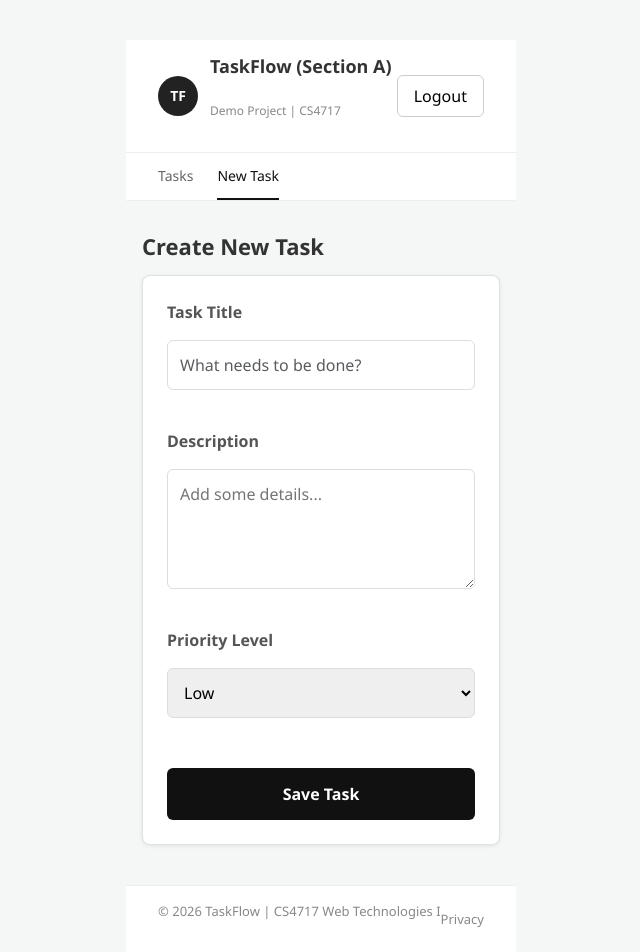
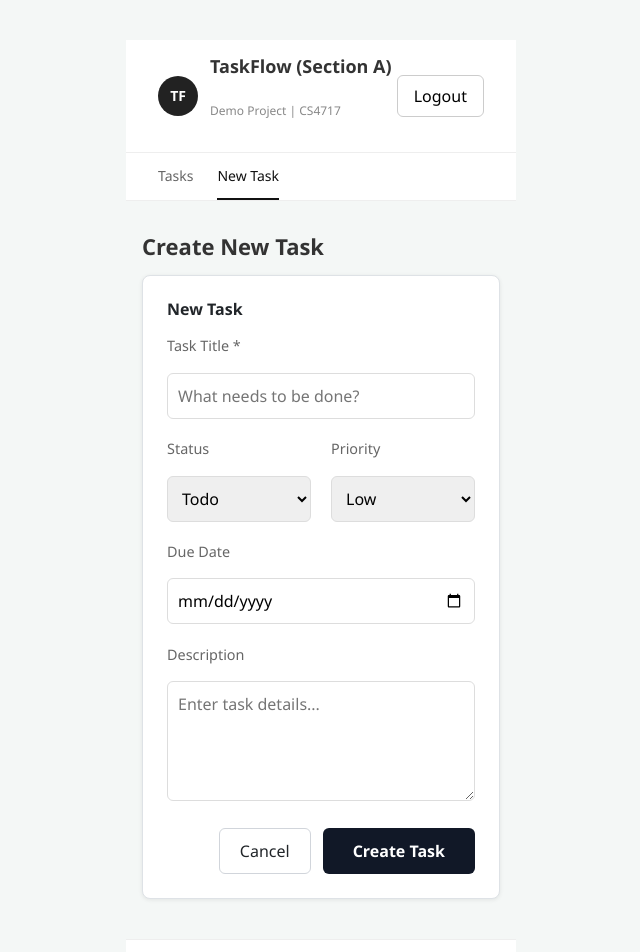
Before and after one commit to Lujain-Mahesar/Taskflow_FinalProject, a React (Vite) app in the folder frontend/: page /create in a window 1280 px wide. Shown: the top 952 px of the page, without its empty margins (319-959 px from the left). Built offline with nearby package versions, Linux system fonts and the light colour scheme.

Commit message:
Commit 2: Connect form to POST /tasks

```diff
--- a/frontend/src/pages/CreateTaskPage.tsx
+++ b/frontend/src/pages/CreateTaskPage.tsx
@@ -1,85 +1,153 @@
- // Commit 1: Initial Page Structure    and Form Layout
+import React, { useState } from "react";
+import { useNavigate } from "react-router-dom";
+import type { Task, TaskPriority, TaskStatus } from "../types/task";
 
- import React, { useState } from 'react';
+type CreateTaskPageProps = {
+  onCreateTask: (task: Task) => void;
+};
 
-const CreateTaskPage = () => {
-  const [title, setTitle] = useState('');
-  const [description, setDescription] = useState('');
-  const [priority, setPriority] = useState('Low');
+const CreateTaskPage = ({ onCreateTask }: CreateTaskPageProps) => {
+  const navigate = useNavigate();
 
-  const handleSubmit = (e: React.FormEvent) => {
+  const [title, setTitle] = useState("");
+  const [description, setDescription] = useState("");
+  const [status, setStatus] = useState<TaskStatus>("Todo");
+  const [priority, setPriority] = useState<TaskPriority>("Low");
+  const [dueDate, setDueDate] = useState("");
+  const [loading, setLoading] = useState(false);
+  const [error, setError] = useState("");
+
+  const handleSubmit = async (e: React.FormEvent) => {
     e.preventDefault();
-    console.log("New Task:", { title, description, priority });
-    alert("Task captured!");
+    if (!title.trim()) {
+      setError("Task title is required.");
+      return;
+    }
+
+    setLoading(true);
+    const newTask: any = {
+      title: title.trim(),
+      description: description.trim(),
+      status,
+      priority,
+      dueDate: dueDate || undefined,
     };
-  // Commit 2: Aligning container width and card styling with the project dashboard
+
+    try {
+      const response = await fetch("http://localhost:5000/api/tasks", {
+        method: "POST",
+        headers: { "Content-Type": "application/json" },
+        body: JSON.stringify(newTask),
+      });
+
+      if (!response.ok) throw new Error();
+      const savedTask = await response.json();
+      onCreateTask(savedTask);
+      navigate("/");
+    } catch (err) {
+      onCreateTask({ ...newTask, _id: Date.now().toString() });
+      navigate("/");
+    } finally {
+      setLoading(false);
+    }
+  };
 
   return (
+    <main className="dashboard-container">
 
-    <div className="dashboard-container">
       <div className="ui-label">
         <h2>Create New Task</h2>
       </div>
 
+      <section className="card">
+        <h3>New Task</h3>
 
-      <div className="card">
         <form onSubmit={handleSubmit} className="task-form">
 
-          <div className="form-group" style={{ marginBottom: '20px' }}>
-            <label style={{ display: 'block', fontWeight: '600', marginBottom: '8px' }}>Task Title</label>
+          {error && <p className="state-msg error" style={{ marginBottom: "15px" }}>{error}</p>}
+
+          <div className="form-group">
+            <label className="form-label">Task Title *</label>
             <input
               type="text"
-              className="form-control" // Bootstrap-style or standard
-              style={{ width: '100%', padding: '12px', borderRadius: '6px', border: '1px solid #ddd' }}
+              className="input"
               value={title}
               onChange={(e) => setTitle(e.target.value)}
               placeholder="What needs to be done?"
-              required
             />
           </div>
 
-          <div className="form-group" style={{ marginBottom: '20px' }}>
-            <label style={{ display: 'block', fontWeight: '600', marginBottom: '8px' }}>Description</label>
-            <textarea
-              style={{ width: '100%', padding: '12px', borderRadius: '6px', border: '1px solid #ddd', minHeight: '120px' }}
-              value={description}
-              onChange={(e) => setDescription(e.target.value)}
-              placeholder="Add some details..."
-            />
+          <div style={{ display: "grid", gridTemplateColumns: "1fr 1fr", gap: "20px" }}>
+            <div className="form-group">
+              <label className="form-label">Status</label>
+              <select
+                className="input"
+                value={status}
+                onChange={(e) => setStatus(e.target.value as TaskStatus)}
+              >
+                <option value="Todo">Todo</option>
+                <option value="In Progress">In Progress</option>
+                <option value="Done">Done</option>
+              </select>
             </div>
 
-          <div className="form-group" style={{ marginBottom: '30px' }}>
-            <label style={{ display: 'block', fontWeight: '600', marginBottom: '8px' }}>Priority Level</label>
+            <div className="form-group">
+              <label className="form-label">Priority</label>
               <select
-              style={{ width: '100%', padding: '12px', borderRadius: '6px', border: '1px solid #ddd' }}
+                className="input"
                 value={priority}
-              onChange={(e) => setPriority(e.target.value)}
+                onChange={(e) => setPriority(e.target.value as TaskPriority)}
               >
                 <option value="Low">Low</option>
                 <option value="Medium">Medium</option>
                 <option value="High">High</option>
-
               </select>
             </div>
+          </div>
 
+          <div className="form-group">
+            <label className="form-label">Due Date</label>
+            <input
+              type="date"
+              className="input"
+              value={dueDate}
+              onChange={(e) => setDueDate(e.target.value)}
+            />
+          </div>
+
+          <div className="form-group">
+            <label className="form-label">Description</label>
+            <textarea
+              className="input"
+              style={{ minHeight: "120px" }}
+              value={description}
+              onChange={(e) => setDescription(e.target.value)}
+              placeholder="Enter task details..."
+            />
+          </div>
+
+          <div style={{ display: "flex", justifyContent: "flex-end", gap: "12px", marginTop: "8px" }}>
+            <button
+              type="button"
+              className="btn"
+              onClick={() => navigate("/")}
+              style={{ background: "none", border: "1px solid #d1d5db", padding: "10px 20px", borderRadius: "6px", cursor: "pointer" }}
+            >
+              Cancel
+            </button>
             <button
               type="submit"
-            style={{
-              width: '100%',
-              padding: '14px',
-              backgroundColor: '#111', // Matches her 'active' tab color
-              color: 'white',
-              border: 'none',
-              borderRadius: '6px',
-              fontWeight: '600',
-              cursor: 'pointer'
-            }}
+              className="btn btn-primary"
+              disabled={loading}
+              style={{ backgroundColor: "#111827", color: "white", padding: "10px 30px", borderRadius: "6px", border: "none", fontWeight: "600", cursor: "pointer" }}
             >
-            Save Task
+              {loading ? "Saving..." : "Create Task"}
             </button>
+          </div>
+
         </form>
-      </div>
-    </div>
+      </section>
+    </main>
   );
 };
 
```
Lines whose indentation alone changed are shown as unchanged.
